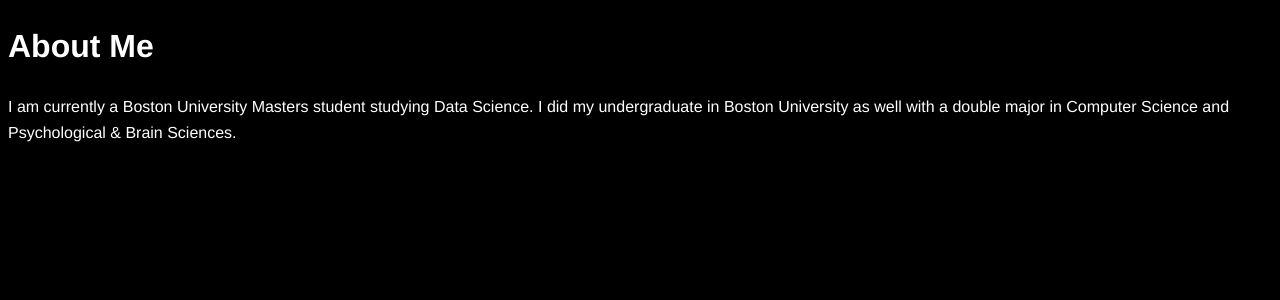
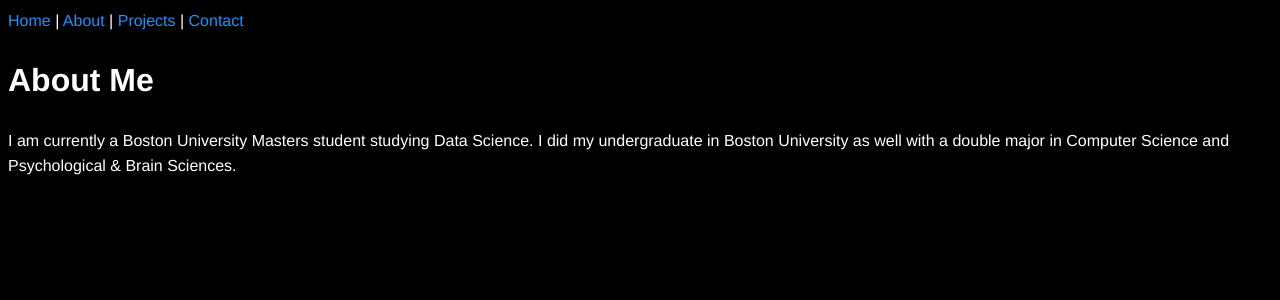
Before and after one commit to Julianzen/julians.github.io, a Jekyll site: the page built from about.md, in a window 1280 px wide. Shown: the top 300 px of the page. Built offline with Jekyll 4.4.1, drawn with Linux system fonts in a browser that asks for light colours.

Commit message:
Update default.html

```diff
--- a/_layouts/default.html
+++ b/_layouts/default.html
@@ -7,6 +7,13 @@
     <link rel="stylesheet" href="/assets/style.css">
   </head>
   <body>
+    <nav>
+      <a href="/">Home</a> |
+      <a href="/about.html">About</a> |
+      <a href="/projects.html">Projects</a> |
+      <a href="/contact.html">Contact</a>
+    </nav>
+
     <main>
       {{ content }}
     </main>
```
